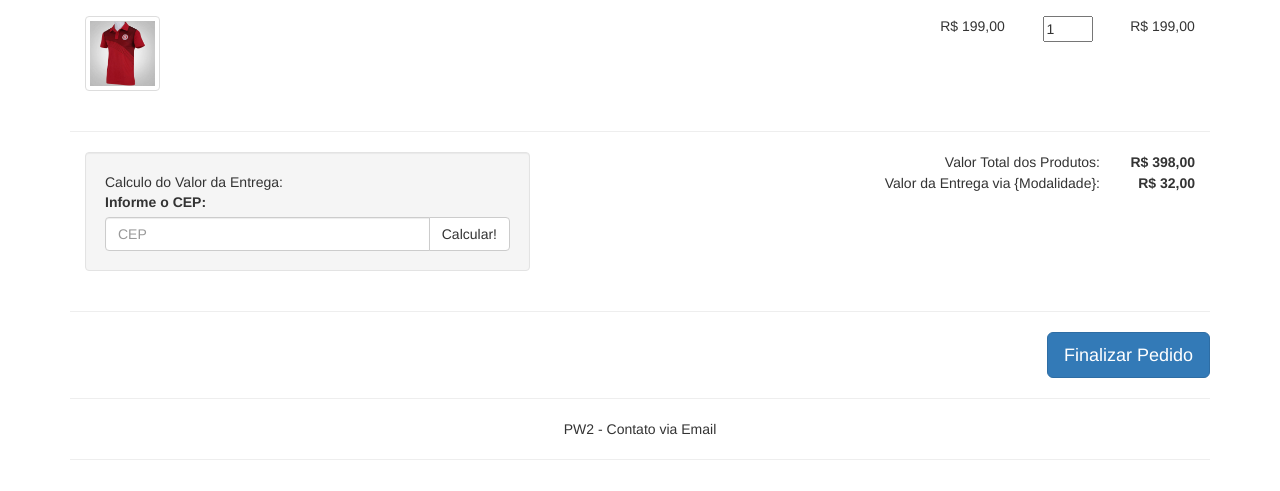
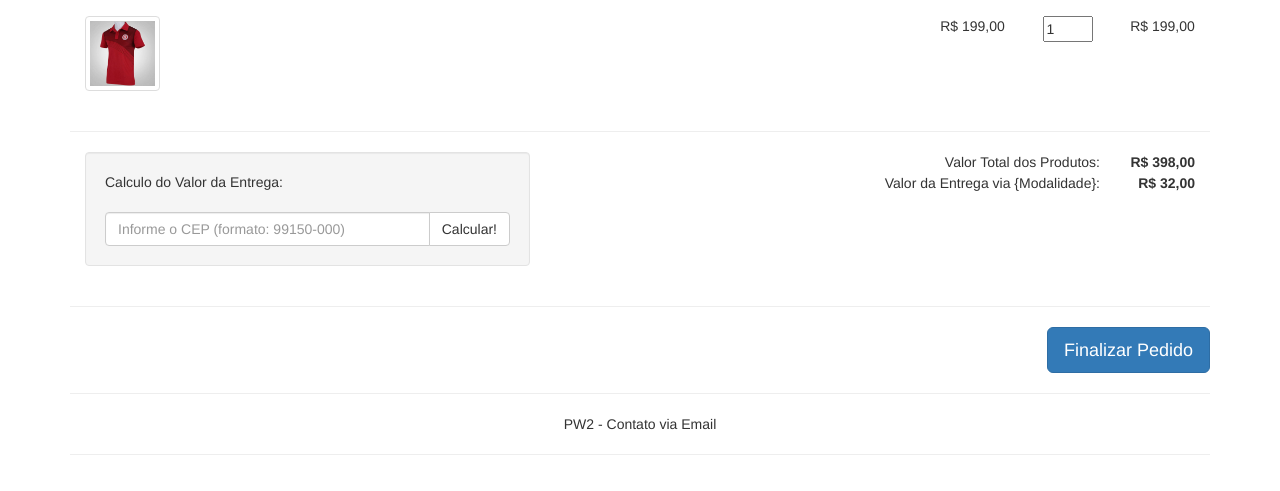
Before and after one commit to EdsonLI/pw2, a PHP site: page / in a window 1280 px wide. Shown: the part 285-776 px from the top of the page. Run offline with PHP 8.4, Linux system fonts and the light colour scheme.

Commit message:
Ajuste no placeholder do input para entrada de informacao do CEP

```diff
--- a/pw2_calcFrete/index.php
+++ b/pw2_calcFrete/index.php
@@ -109,10 +109,9 @@
             <div class="table">
                 <div class="col-lg-5 text-left">
                     <div class="well btn-group">
-                        <a4>Calculo do Valor da Entrega:</a4> <br>
-                        <label for="CEP"> Informe o CEP: &nbsp;</label>
+                        <a4>Calculo do Valor da Entrega:</a4><br><br>
                         <div class="input-group">
-                           <input type="text" class="form-control" size="10" name="CEP" id="CEP" placeholder="CEP">
+                           <input type="text" class="form-control" size="10" name="CEP" id="CEP" placeholder="Informe o CEP (formato: 99150-000)">
                            <span class="input-group-btn">
                               <button class="btn btn-default calcFrete" type="button">Calcular!</button>
                            </span>
```
